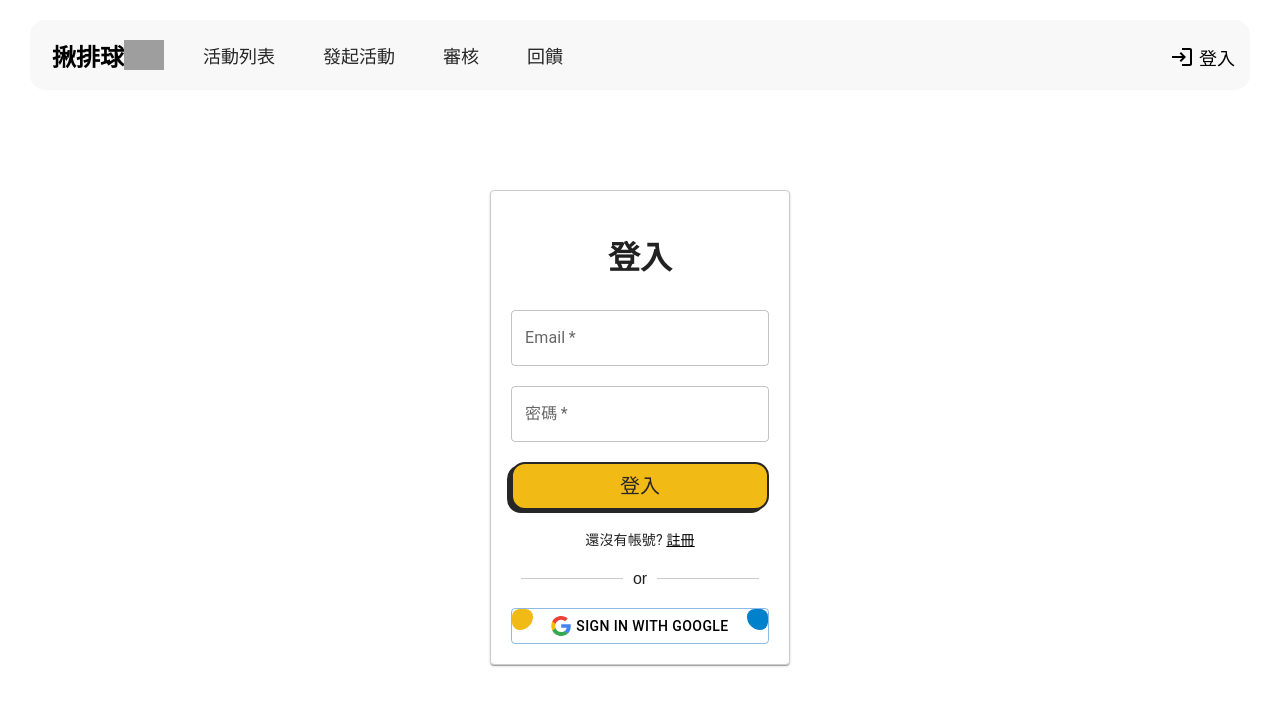
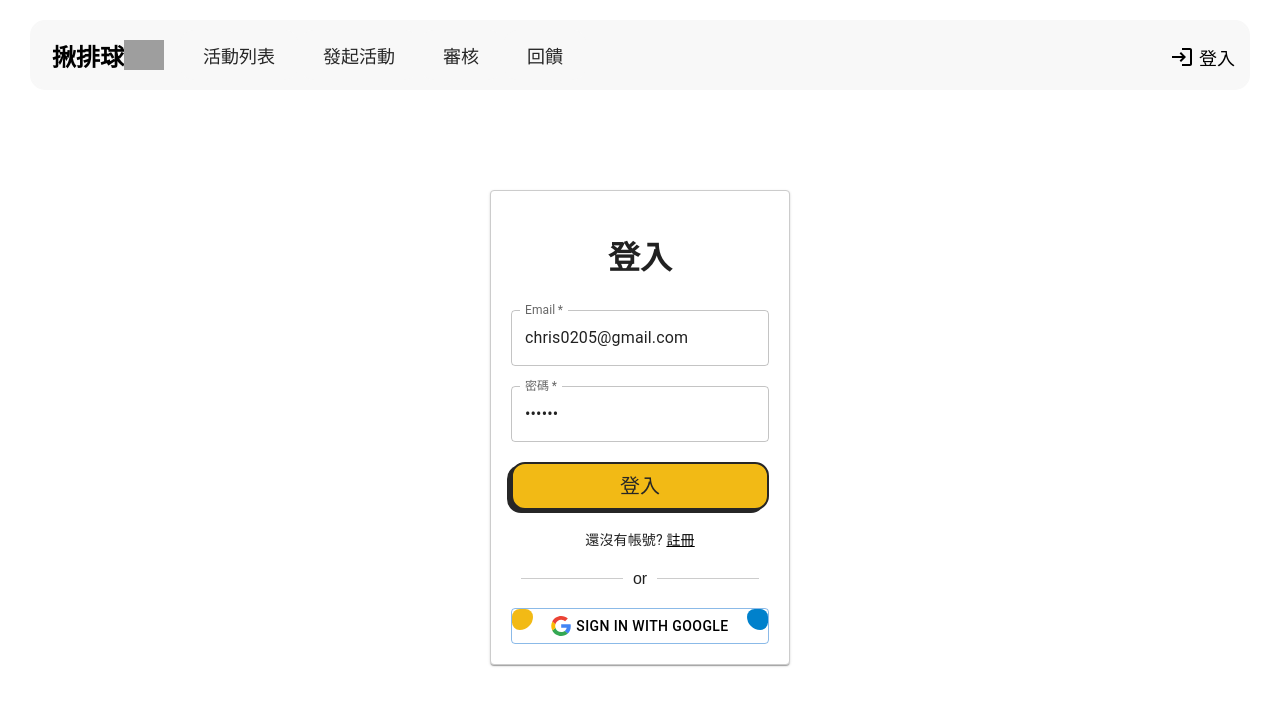
Before and after one commit to rebeccaS47/volleyball, a React (Vite) app: page /login in a window 1280 px wide. Shown: the top 706 px of the page. Built offline with nearby package versions, Linux system fonts and the light colour scheme; no server answers; grey boxes are pictures that could not be loaded; a web font is replaced by a local one.

Commit message:
feat: add default login account

```diff
--- a/src/pages/login/index.tsx
+++ b/src/pages/login/index.tsx
@@ -9,8 +9,8 @@ import { Card, TextField, Button, Typography } from '@mui/material';
 import google from '../../assets/google.svg';
 
 const Login: React.FC = () => {
-  const [email, setEmail] = useState('');
-  const [password, setPassword] = useState('');
+  const [email, setEmail] = useState('chris0205@gmail.com');
+  const [password, setPassword] = useState('123123');
   const [error, setError] = useState('');
   const navigate = useNavigate();
   const { updateUser } = useUserAuth();
```
